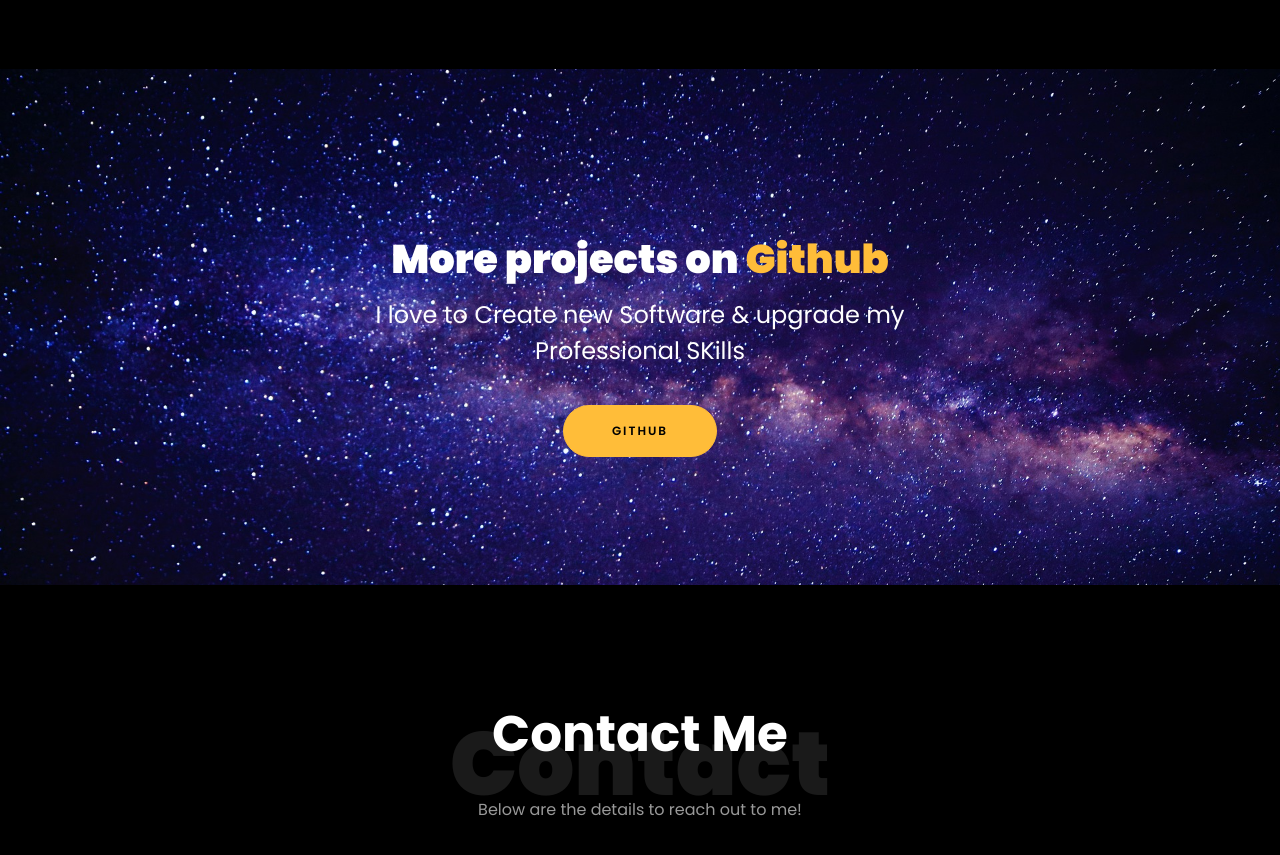
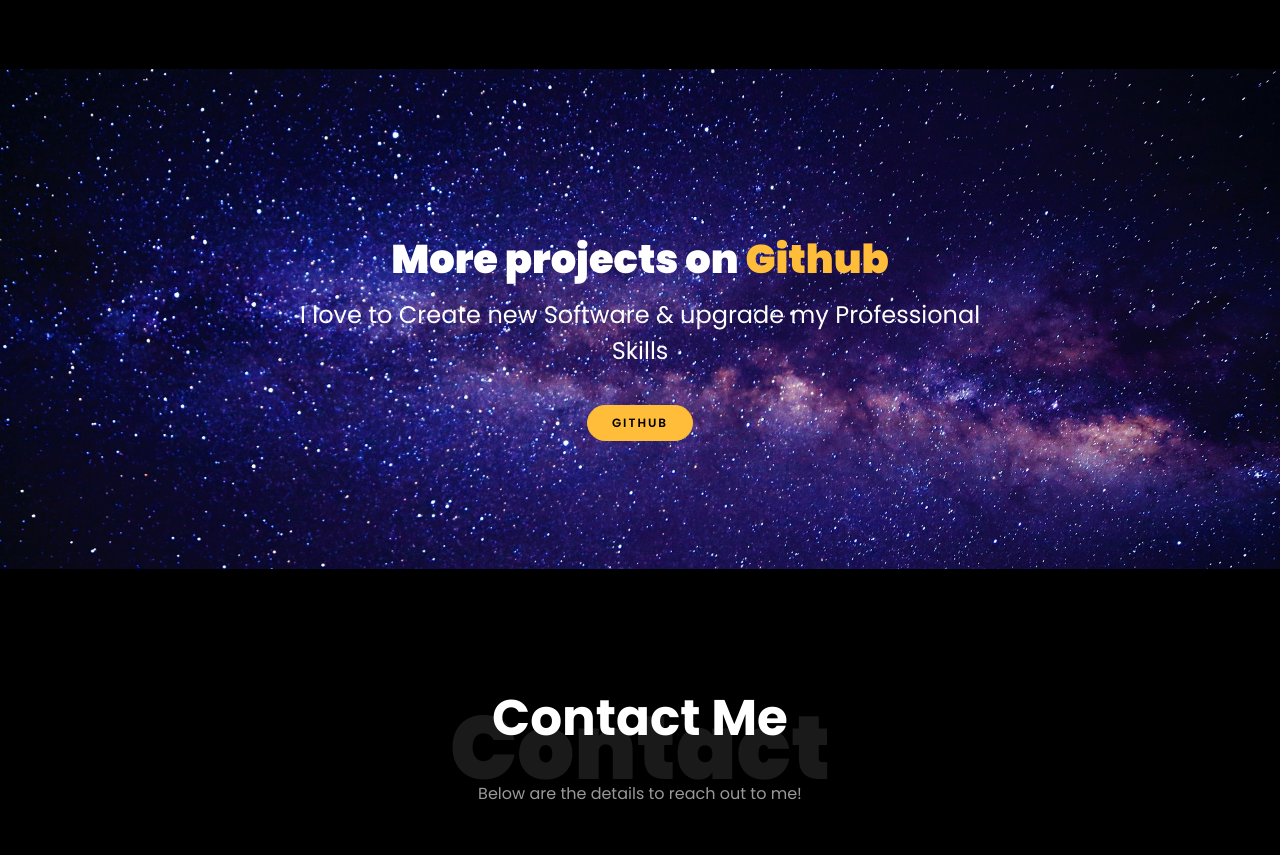
Before and after one commit to Asif-000/Portfolio, a plain HTML site: page index.html in a window 1280 px wide. Shown: the part 2239-3094 px from the top of the page. Drawn offline with Linux system fonts and the light colour scheme; files whose address does not match are found by name.

Commit message:
fixed errors

```diff
--- a/index.html
+++ b/index.html
@@ -332,16 +332,15 @@
         </div>
 
     </section>
+	<section class="ftco-section ftco-no-pt ftco-no-pb img" id="section-counter">
+	<div class="ftco-section ftco-hireme img margin-top" style="background-image: url(images/bg_1.jpg)">
 
-	  <div class="ftco-section ftco-hireme img margin-top" style="background-image: url(images/bg_1.jpg)">
-			<div class="container">
 			<div class="row justify-content-center">
 				<div class="col-md-7 ftco-animate text-center">
 					<h2>More projects on<span> Github  </span> </h2>
-						<div class="heading"> <h4> I love to Create new Software &amp; upgrade my Professional SKills </h4>
+					<div class="heading"> <h4> I love to Create new Software &amp; upgrade my Professional Skills </h4>
 					<br>
-						<p><a href="https://github.com/Asif-000" class="btn btn-primary py-3 px-5">GitHub</a></p>
-						</div>
+					<p><a href="https://github.com/Asif-000" class="btn btn-primary py-2 px-4">GitHub</a></p>
 					</div>
 				</div>
 			</div>
```
Lines whose indentation alone changed are shown as unchanged.
